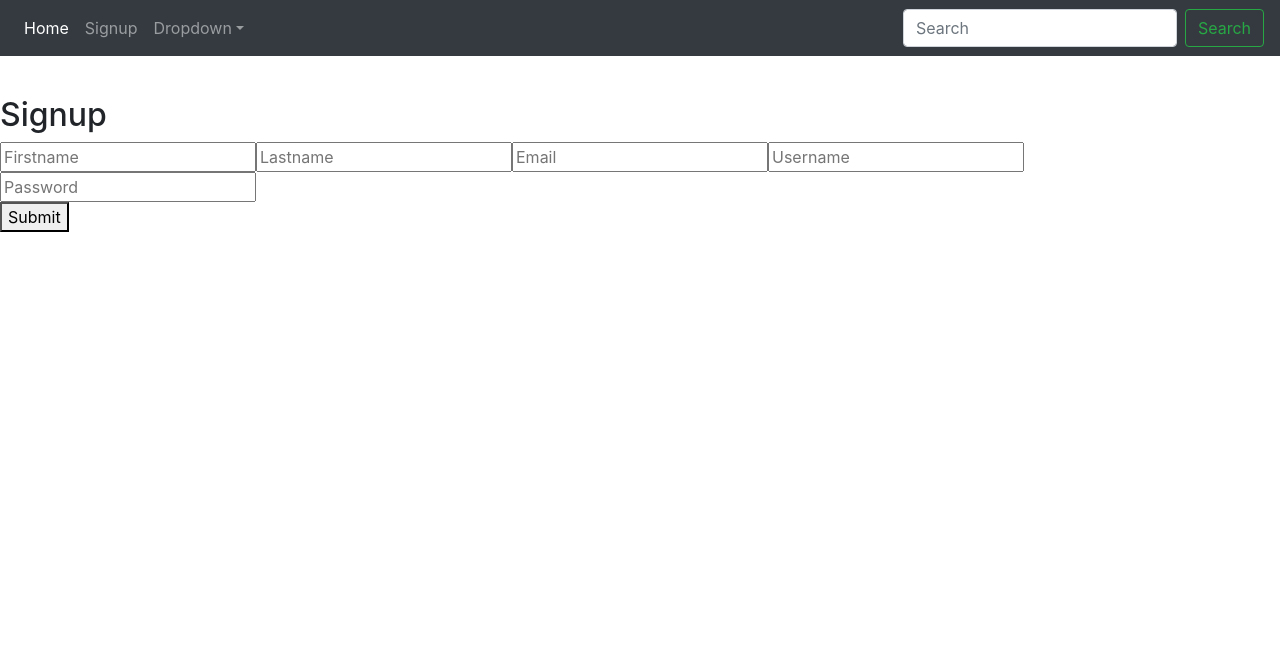
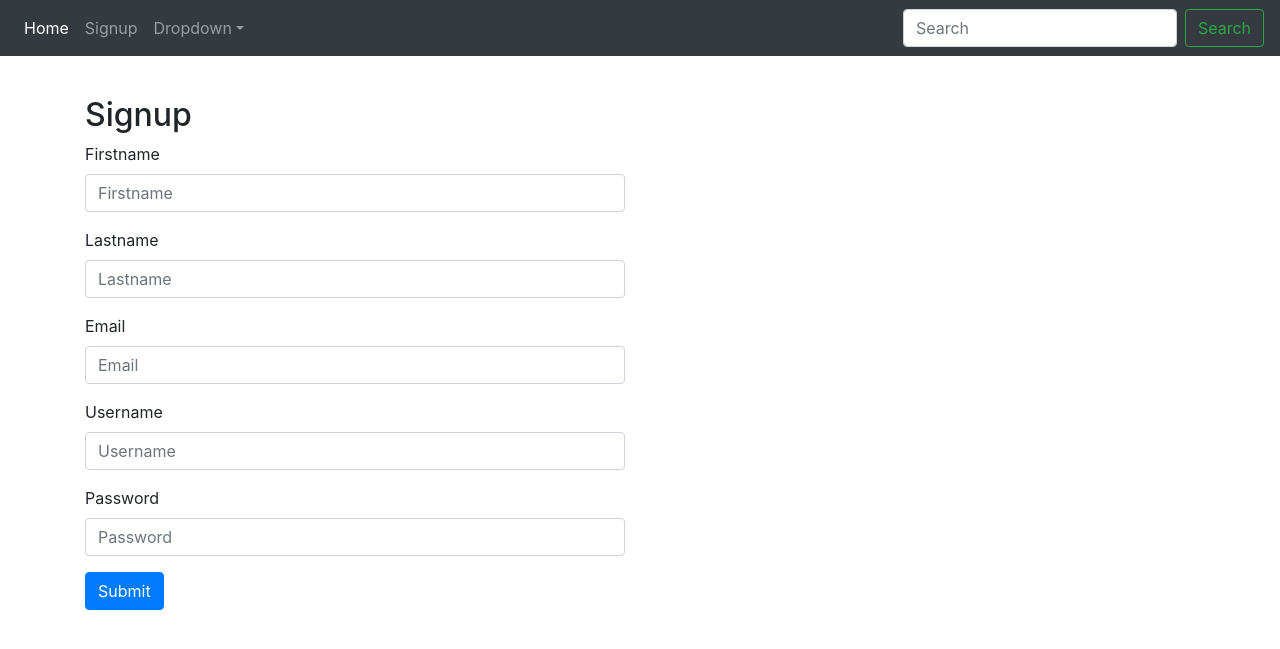
Before and after one commit to BrettMcGregor/master-php-website, a PHP site: page /signup.php in a window 1280 px wide. Shown: the top 649 px of the page. Run offline with PHP 8.4, Linux system fonts and the light colour scheme; some libraries are stand-ins or nearby versions.

Commit message:
styled the sign-up form

```diff
--- a/includes/header.php
+++ b/includes/header.php
@@ -1,5 +1,5 @@
 <?php
-    session_start();
+  session_start();
 ?>
 
 
@@ -13,7 +13,7 @@
     <meta name="author" content="">
     <link rel="icon" href="includes/favicon.ico">
 
-    <title>My PHP Website</title>
+    <!-- <title>My PHP Website</title> -->
 
     <!-- Bootstrap core CSS -->
     <link rel="stylesheet" href="https://stackpath.bootstrapcdn.com/bootstrap/4.1.3/css/bootstrap.min.css" integrity="sha384-MCw98/SFnGE8fJT3GXwEOngsV7Zt27NXFoaoApmYm81iuXoPkFOJwJ8ERdknLPMO" crossorigin="anonymous">
--- a/signup.php
+++ b/signup.php
@@ -16,47 +16,77 @@
 <br>
 <br>
 <br>
-<h2>Signup</h2>
-<form action="includes/signup.inc.php" method="POST">
+
+<div class="container">
+    <div class="row">
+        <div class='col-6'>
+        <h2>Signup</h2>
+        <form action="includes/signup.inc.php" method="POST">
     <?php
         // if the form is submitted with an error, use the GET method to return the form data back to the form
         if (isset($_GET['first'])) {
         $first = $_GET['first'];
         // Note the syntax for placing the variable into the value attribute
-        echo '<input type="text" name="first" placeholder="Firstname" value="'.$first.'">';
+        echo '<div class="form-group">
+            <label for="Firstname">Firstname</label>
+            <input type="text" class="form-control" name="first" id="Firstname" placeholder="Firstname" value="'.$first.'">
+            </div>';
         }
         else {
-        echo '<input type="text" name="first" placeholder="Firstname">';
+        echo '<div class="form-group">
+            <label for="Firstname">Firstname</label>
+            <input type="text" class="form-control" name="first" id="Firstname" placeholder="Firstname">
+            </div>';
         }
 
         if (isset($_GET['last'])) {
         $last = $_GET['last'];
-        echo '<input type="text" name="last" placeholder="Lastname" value="'.$last.'">';
+        echo '<div class="form-group">
+            <label for="Lastname">Lastname</label>
+            <input type="text" class="form-control" name="last" id="Lastname" placeholder="Lastname" value="'.$last.'">
+            </div>';
         }
         else {
-        echo '<input type="text" name="last" placeholder="Lastname">';
+        echo '<div class="form-group">
+            <label for="Lastname">Lastname</label>
+            <input type="text" class="form-control" name="last" id="Lastname" placeholder="Lastname">
+            </div>';
         }
 
         if (isset($_GET['email'])) {
         $email = $_GET['email'];
-        echo '<input type="text" name="email" placeholder="Email" value="'.$email.'">';
+        echo '<div class="form-group">
+        <label for="Email">Email</label>
+        <input type="text" class="form-control" name="email" id="Email" placeholder="Email" value="'.$email.'">
+        </div>';
         }
         else {
-        echo '<input type="text" name="email" placeholder="Email">';
+        echo '<div class="form-group">
+        <label for="Email">Email</label>
+        <input type="text" class="form-control" name="email" id="Email" placeholder="Email">
+        </div>';
         }
 
         if (isset($_GET['uid'])) {
         $uid = $_GET['uid'];
-        echo '<input type="text" name="uid" placeholder="Username" value="'.$uid.'">';
+        echo '<div class="form-group">
+        <label for="Username">Username</label>
+        <input type="text" class="form-control" name="uid" id="Username" placeholder="Username" value="'.$uid.'">
+        </div>';
         }
         else {
-        echo '<input type="text" name="uid" placeholder="Username">';
+        echo '<div class="form-group">
+        <label for="Username">Username</label>
+        <input type="text" class="form-control" name="uid" id="Username" placeholder="Username">
+        </div>';
         }
     ?>
     <!-- Chosen not to return the password to the form -->
-    <input type="password" name="pwd" placeholder="Password">
-    <br>
-    <button type="submit" name="submit">Submit</button>
+    <div class="form-group">
+        <label for="Password">Password</label><br>
+        <input type="password" class="form-control" name="pwd" id="Password" placeholder="Password">
+    </div>
+        <button class="btn btn-primary" type="submit" name="submit">Submit</button>
 </form>
 
 <?php
@@ -88,6 +118,9 @@ if (!isset($_GET['signup'])) {
 
 
 ?>
+        </div>
+    </div>
+</div>
 
 </body>
 </html>
```
